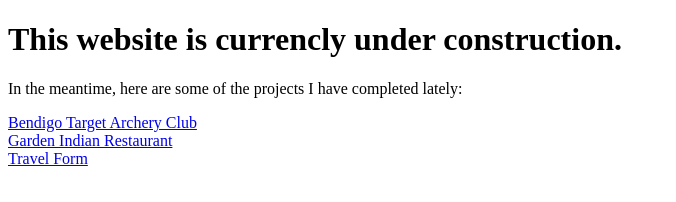
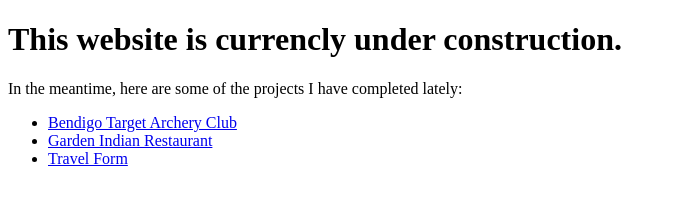
Before and after one commit to waldronrick/previous_site, a plain HTML site: page index.html in a window 1280 px wide. Shown: the whole page, without its empty margins (0-676 px from the left). Drawn offline with Linux system fonts and the light colour scheme.

Commit message:
Bullet points

```diff
--- a/index.html
+++ b/index.html
@@ -9,8 +9,11 @@
 <body>
     <h1>This website is currencly under construction.</h1>
     <p>In the meantime, here are some of the projects I have completed lately:</p>
-    <a href="Archery Club/index.html">Bendigo Target Archery Club</a><br>
-    <a href="Restaurant/Home.html">Garden Indian Restaurant</a><br>
-    <a href="Travel Form/index.html">Travel Form</a><br>
+    <ul>
+        <li><a href="Archery Club/index.html">Bendigo Target Archery Club</a><br></li>
+        <li><a href="Restaurant/Home.html">Garden Indian Restaurant</a><br></li>
+        <li><a href="Travel Form/index.html">Travel Form</a><br></li>
+    </ul>
+
 </body>
 </html>
```
